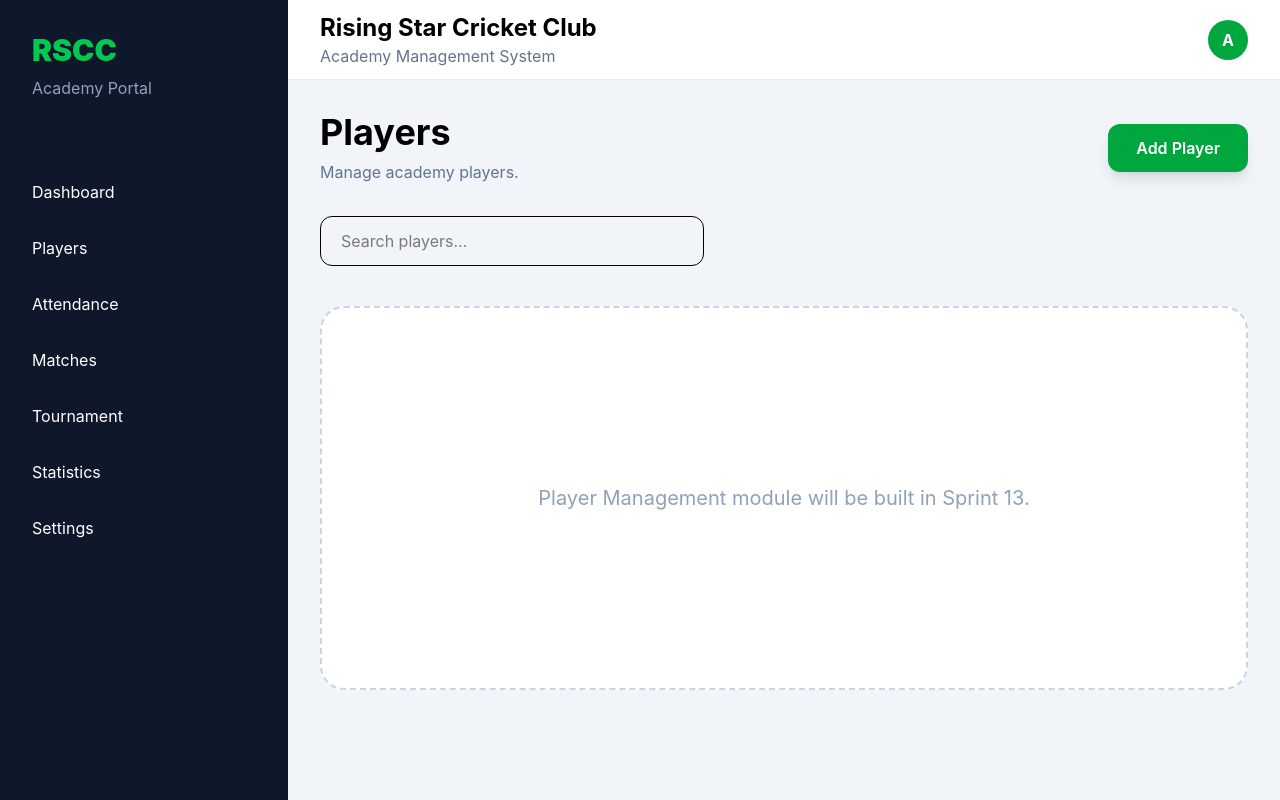
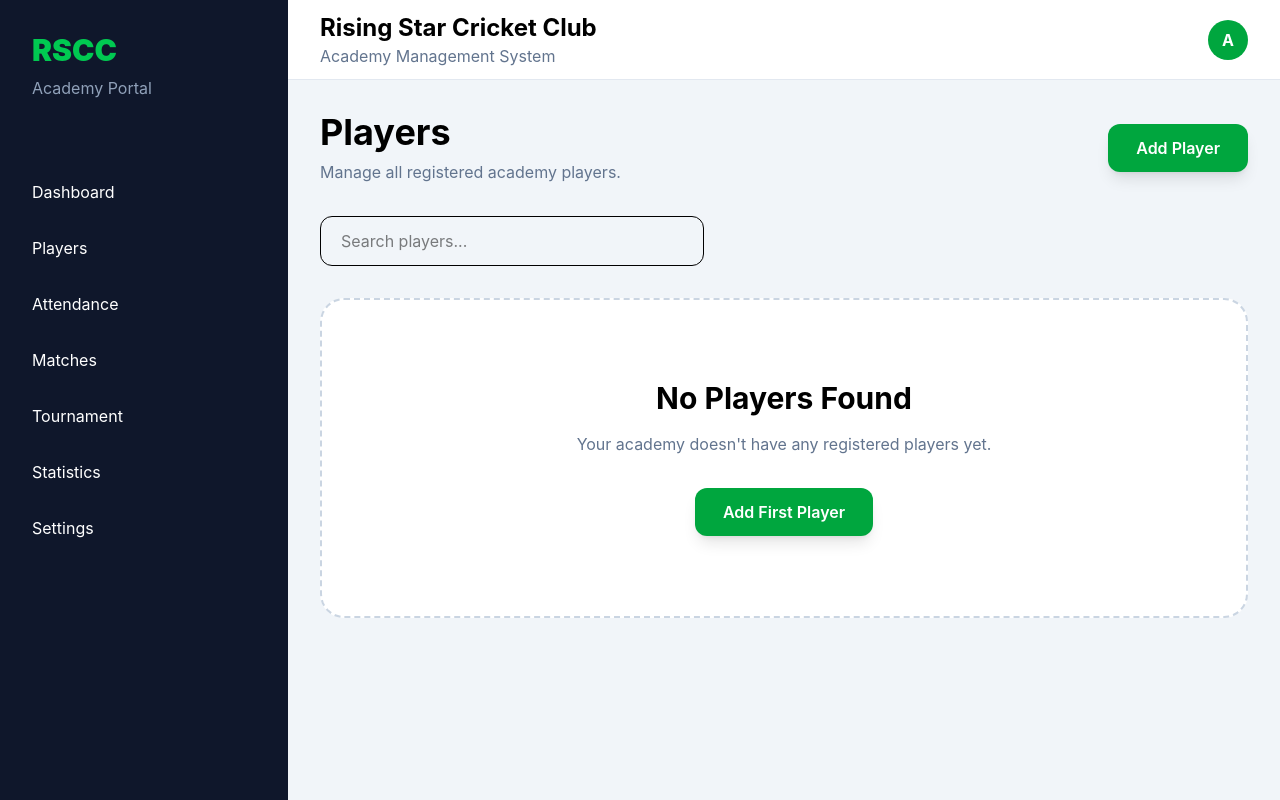
Before and after one commit to apexalphaa/rscc-app, a React (Vite) app in the folder apps/frontend/: page /players in a window 1280 px wide. Built offline with nearby package versions, Linux system fonts and the light colour scheme.

Commit message:
Update Players.jsx

```diff
--- a/apps/frontend/src/pages/Players.jsx
+++ b/apps/frontend/src/pages/Players.jsx
@@ -1,6 +1,7 @@
 import DashboardLayout from "../layouts/DashboardLayout";
 import PageHeader from "../components/PageHeader";
 import SearchBar from "../components/SearchBar";
+import EmptyState from "../components/EmptyState";
 import Button from "../components/common/Button";
 
 export default function Players() {
@@ -9,21 +10,23 @@ export default function Players() {
 
       <PageHeader
         title="Players"
-        subtitle="Manage academy players."
+        subtitle="Manage all registered academy players."
         action={<Button>Add Player</Button>}
       />
 
-      <SearchBar
-        placeholder="Search players..."
-      />
+      <div className="mt-8 mb-8">
 
-      <div className="mt-10 bg-white rounded-3xl border-2 border-dashed border-slate-300 h-96 flex items-center justify-center">
-
-        <p className="text-slate-400 text-xl">
-          Player Management module will be built in Sprint 13.
-        </p>
+        <SearchBar
+          placeholder="Search players..."
+        />
 
       </div>
+
+      <EmptyState
+        title="No Players Found"
+        description="Your academy doesn't have any registered players yet."
+        button={<Button>Add First Player</Button>}
+      />
 
     </DashboardLayout>
   );
```
